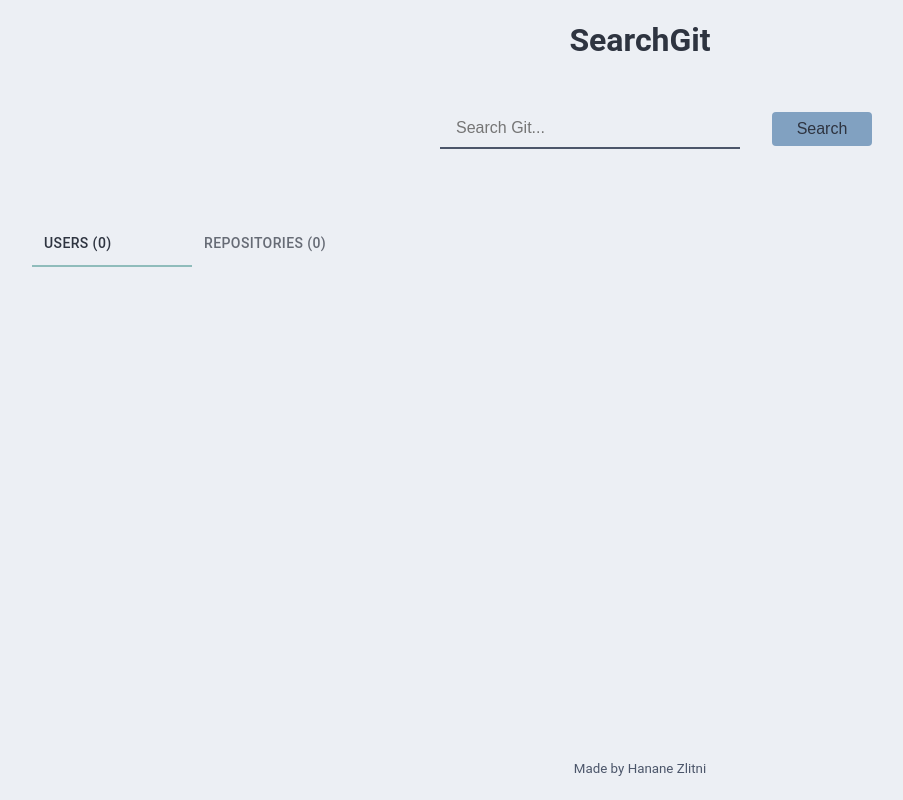
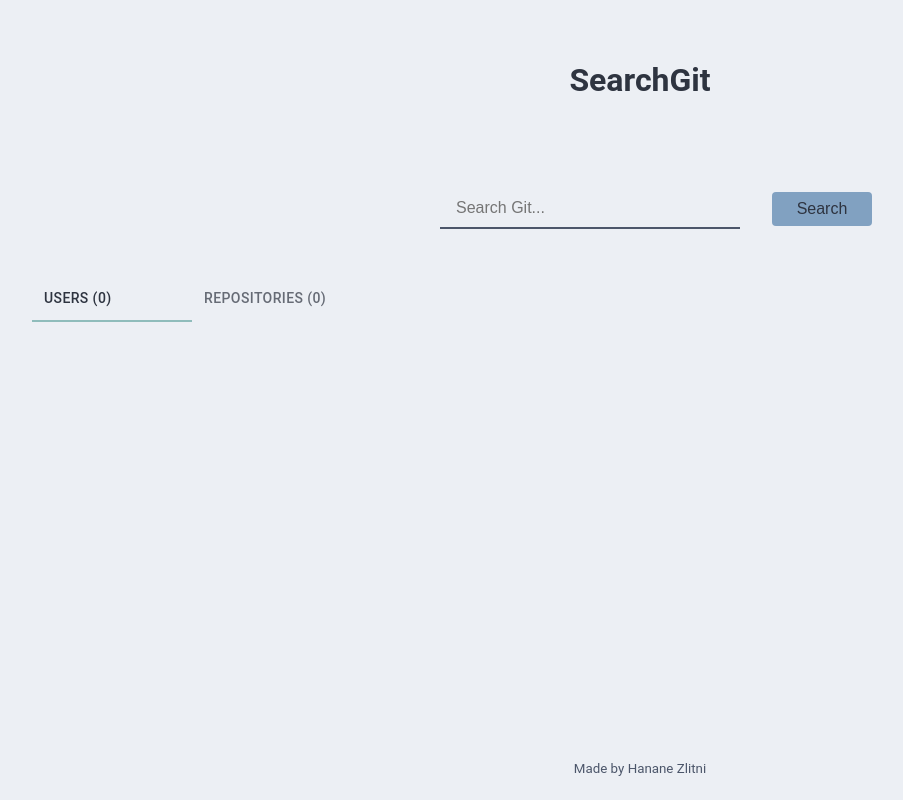
Before and after one commit to hananezlitni/octo-explorer, a React (Vite) app: page / in a window 1280 px wide. Shown: the whole page, without its empty margins (0-903 px from the left). Built offline with nearby package versions, Linux system fonts and the light colour scheme.

Commit message:
Fix layout

```diff
--- a/src/App.jsx
+++ b/src/App.jsx
@@ -90,9 +90,6 @@ const App = () => {
           <Input placeholder="Search Git..." forwardedRef={inputRef} />
           <Button label="Search" color="primary" type="submit" />
         </form>
-        <br />
-        <br />
-        <br />
         {true ? (
           <>
             <Tabs
--- a/src/App.module.css
+++ b/src/App.module.css
@@ -2,6 +2,7 @@
     display: flex;
     justify-content: center;
     align-items: center;
+    margin-bottom: 2em;
 }
 
 button[role="tab"] span {
--- a/src/index.css
+++ b/src/index.css
@@ -29,17 +29,17 @@ html {
   gap: 1em;
 }
 header {
-  height: 10vh;
+  height: 20vh;
   display: flex;
   align-items: center;
 }
 main {
-  height: 75vh;
+  height: 70vh;
   width: 100vw;
   padding-left: 2em;
 }
 footer {
-  height: 10vh;
+  height: 5vh;
   display: flex;
   align-items: flex-end;
   padding-bottom: 1em;
```
